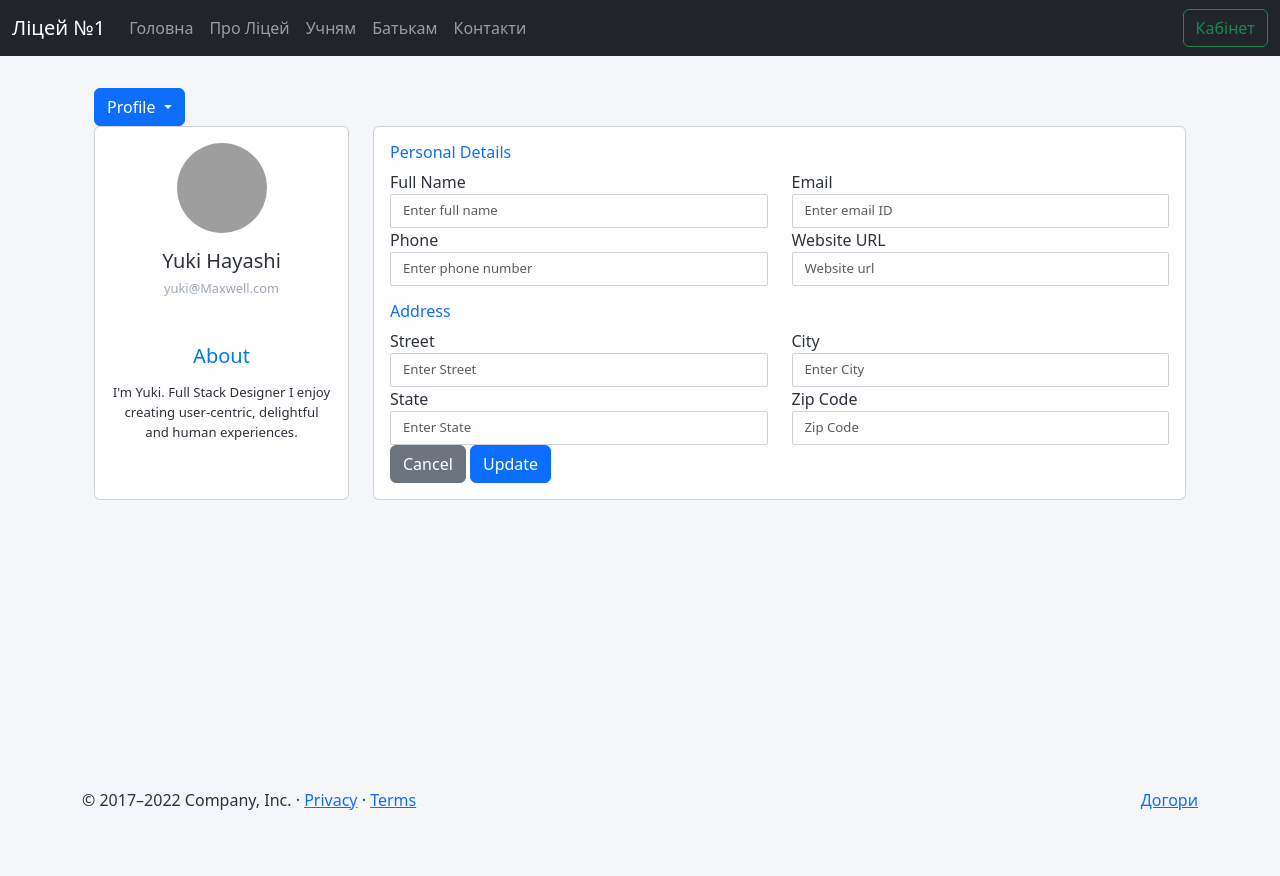
After one commit to Mykhailo-Tr/FinalProject, a Flask app: page /account/edit in a window 1280 px wide. The commit adds this page. Run offline with Flask 3, Linux system fonts and the light colour scheme; the visitor is signed in with stand-in values (Sample User, id 1); some libraries are stand-ins or nearby versions; grey boxes are pictures that could not be loaded.

```diff
--- a/main.py
+++ b/main.py
@@ -1,7 +1,7 @@
-from flask import Flask, redirect, render_template, url_for, request, flash
+from flask import Flask, redirect, render_template, url_for, request, flash, session
 from flask_sqlalchemy import SQLAlchemy
 from flask_login import LoginManager, UserMixin, login_user, logout_user, current_user
-from werkzeug.exceptions import abort
+from werkzeug.exceptions import abort, NotFound
 from SQL_db import DataBase
 from validation import Validator
 
@@ -34,6 +34,7 @@ with app.app_context():
 def loader_user(user_id):
 	return Users.query.get(user_id)
 
+
 @app.route("/home")
 @app.route("/index")
 @app.route("/")
@@ -51,6 +52,26 @@ def contacts():
     return render_template('contact/contact.html', page='contacts', title='Контакти - РОГАТИНСЬКИЙ ЛІЦЕЙ №1')
 
 
+@app.route("/heros")
+def heros():
+    return render_template("main/geroi.html", page='index', title='Герої не вмирають! - РОГАТИНСЬКИЙ ЛІЦЕЙ №1')
+
+
+@app.route("/about/history")
+def history():
+    return render_template('about/history.html', page='about', title='Історія Ліцею - РОГАТИНСЬКИЙ ЛІЦЕЙ №1')
+
+
+@app.route("/about/olympiads")
+def olympiads():
+    return render_template('about/olymp.html', page='about', title='Олімпіади та конкурси - РОГАТИНСЬКИЙ ЛІЦЕЙ №1')
+
+
+@app.route("/about/symbols")
+def symbols():
+    return render_template('about/symbol.html', page='about', title='Символіка Ліцею - РОГАТИНСЬКИЙ ЛІЦЕЙ №1')
+
+
 @app.route("/login", methods=["GET", "POST"])
 def sign_in():
     if request.method == "POST":
@@ -58,7 +79,8 @@ def sign_in():
         username=request.form.get("username")).first()
         if user.password == request.form.get("password"):
             login_user(user)
-            return redirect(url_for("index"))
+            session["username"] = request.form.get("username")
+            return redirect(url_for("account"))
 
     return render_template("auth/sign_in.html")
 
@@ -103,30 +125,22 @@ def logout():
 @app.route("/account")
 def account():
     if current_user.is_authenticated:
-        return render_template("profile/account.html", title="Account home page")
+        user_data = {"username": session["username"]}
+        return render_template("profile/account.html", title="Account home page", user_data=user_data, page="account")
     else:
         flash("You are not logged in!")
         return redirect(url_for("sign_in"))
 
 
-@app.route("/heros")
-def heros():
-    return render_template("main/geroi.html", page='index', title='Герої не вмирають! - РОГАТИНСЬКИЙ ЛІЦЕЙ №1')
+@app.route("/profile/edit")
+@app.route("/account/edit")
+def edit_profile():
+    if current_user.is_authenticated:
+        return render_template("profile/edit.html", title="Edit Profile", page="edit_profile")
+    else:
+        flash("You are not logged in!")
+        return redirect(url_for("sign_in"))
 
-
-@app.route("/about/history")
-def history():
-    return render_template('about/history.html', page='about', title='Історія Ліцею - РОГАТИНСЬКИЙ ЛІЦЕЙ №1')
-
-
-@app.route("/about/olympiads")
-def olympiads():
-    return render_template('about/olymp.html', page='about', title='Олімпіади та конкурси - РОГАТИНСЬКИЙ ЛІЦЕЙ №1')
-
-
-@app.route("/about/symbols")
-def symbols():
-    return render_template('about/symbol.html', page='about', title='Символіка Ліцею - РОГАТИНСЬКИЙ ЛІЦЕЙ №1')
 
 
 
--- /dev/null
+++ b/templates/profile/dropdown.html
@@ -0,0 +1,36 @@
+<script src="https://ajax.googleapis.com/ajax/libs/jquery/3.7.1/jquery.min.js"></script>
+<script src="https://maxcdn.bootstrapcdn.com/bootstrap/3.4.1/js/bootstrap.min.js"></script>
+<div class="dropdown">
+    <button class="btn btn-primary dropdown-toggle" type="button" data-bs-toggle="dropdown" aria-expanded="false">
+            Profile
+    </button>
+    <ul class="dropdown-menu">
+        <li>
+            {% if page=='account' %}
+                <a class="dropdown-item rounded-2 active" href="{{ url_for("account") }}">Account</a>
+            {% else %}
+                <a class="dropdown-item rounded-2" href="{{ url_for("account") }}">Account</a>
+            {% endif %}
+        </li>
+        <li>
+            {% if page=='edit_profile' %}
+                <a class="dropdown-item rounded-2 active" href="{{ url_for("edit_profile") }}">Edit Profile</a>
+            {% else %}
+                <a class="dropdown-item rounded-2" href="{{ url_for("edit_profile") }}">Edit Profile</a>
+            {% endif %}
+        </li>
+        <li>
+            {% if page=='edit_profile' %}
+                <a class="dropdown-item rounded-2 active" href="{{ url_for("edit_profile") }}">Edit Profile</a>
+            {% else %}
+                <a class="dropdown-item rounded-2" href="{{ url_for("edit_profile") }}">Edit Profile</a>
+            {% endif %}
+        </li>
+        <li>
+            <hr class="dropdown-divider">
+        </li>
+        <li>
+            <a href="/logout" class="link-danger  .active dropdown-item rounded-2">Logout</a>
+        </li>
+    </ul>
+</div>
--- /dev/null
+++ b/templates/profile/edit.html
@@ -0,0 +1,162 @@
+{% extends "base.html" %}
+
+{% block content %}
+<style>
+    body {
+        margin: 0;
+        padding-top: 40px;
+        color: #2e323c;
+        background: #f5f6fa;
+        position: relative;
+        height: 100%;
+    }
+    .account-settings .user-profile {
+        margin: 0 0 1rem 0;
+        padding-bottom: 1rem;
+        text-align: center;
+    }
+    .account-settings .user-profile .user-avatar {
+        margin: 0 0 1rem 0;
+    }
+    .account-settings .user-profile .user-avatar img {
+        width: 90px;
+        height: 90px;
+        -webkit-border-radius: 100px;
+        -moz-border-radius: 100px;
+        border-radius: 100px;
+    }
+    .account-settings .user-profile h5.user-name {
+        margin: 0 0 0.5rem 0;
+    }
+    .account-settings .user-profile h6.user-email {
+        margin: 0;
+        font-size: 0.8rem;
+        font-weight: 400;
+        color: #9fa8b9;
+    }
+    .account-settings .about {
+        margin: 2rem 0 0 0;
+        text-align: center;
+    }
+    .account-settings .about h5 {
+        margin: 0 0 15px 0;
+        color: #007ae1;
+    }
+    .account-settings .about p {
+        font-size: 0.825rem;
+    }
+    .form-control {
+        border: 1px solid #cfd1d8;
+        -webkit-border-radius: 2px;
+        -moz-border-radius: 2px;
+        border-radius: 2px;
+        font-size: .825rem;
+        background: #ffffff;
+        color: #2e323c;
+    }
+</style>
+<br><br>
+<div class="container">
+
+    {% include "profile/dropdown.html" %}
+    <div class="row gutters">
+        <div class="col-xl-3 col-lg-3 col-md-12 col-sm-12 col-12">
+        <div class="card h-100">
+            <div class="card-body">
+                <div class="account-settings">
+                    <div class="user-profile">
+                        <div class="user-avatar">
+                            <img src="https://bootdey.com/img/Content/avatar/avatar7.png" alt="Maxwell Admin">
+                        </div>
+                        <h5 class="user-name">Yuki Hayashi</h5>
+                        <h6 class="user-email">yuki@Maxwell.com</h6>
+                    </div>
+                    <div class="about">
+                        <h5>About</h5>
+                        <p>I'm Yuki. Full Stack Designer I enjoy creating user-centric, delightful and human experiences.</p>
+                    </div>
+                </div>
+            </div>
+        </div>
+        </div>
+        <div class="col-xl-9 col-lg-9 col-md-12 col-sm-12 col-12">
+        <div class="card h-100">
+            <div class="card-body">
+                <div class="row gutters">
+                    <div class="col-xl-12 col-lg-12 col-md-12 col-sm-12 col-12">
+                        <h6 class="mb-2 text-primary">Personal Details</h6>
+                    </div>
+                    <div class="col-xl-6 col-lg-6 col-md-6 col-sm-6 col-12">
+                        <div class="form-group">
+                            <label for="fullName">Full Name</label>
+                            <input type="text" class="form-control" id="fullName" placeholder="Enter full name">
+                        </div>
+                    </div>
+                    <div class="col-xl-6 col-lg-6 col-md-6 col-sm-6 col-12">
+                        <div class="form-group">
+                            <label for="eMail">Email</label>
+                            <input type="email" class="form-control" id="eMail" placeholder="Enter email ID">
+                        </div>
+                    </div>
+                    <div class="col-xl-6 col-lg-6 col-md-6 col-sm-6 col-12">
+                        <div class="form-group">
+                            <label for="phone">Phone</label>
+                            <input type="text" class="form-control" id="phone" placeholder="Enter phone number">
+                        </div>
+                    </div>
+                    <div class="col-xl-6 col-lg-6 col-md-6 col-sm-6 col-12">
+                        <div class="form-group">
+                            <label for="website">Website URL</label>
+                            <input type="url" class="form-control" id="website" placeholder="Website url">
+                        </div>
+                    </div>
+                </div>
+                <div class="row gutters">
+                    <div class="col-xl-12 col-lg-12 col-md-12 col-sm-12 col-12">
+                        <h6 class="mt-3 mb-2 text-primary">Address</h6>
+                    </div>
+                    <div class="col-xl-6 col-lg-6 col-md-6 col-sm-6 col-12">
+                        <div class="form-group">
+                            <label for="Street">Street</label>
+                            <input type="name" class="form-control" id="Street" placeholder="Enter Street">
+                        </div>
+                    </div>
+                    <div class="col-xl-6 col-lg-6 col-md-6 col-sm-6 col-12">
+                        <div class="form-group">
+                            <label for="ciTy">City</label>
+                            <input type="name" class="form-control" id="ciTy" placeholder="Enter City">
+                        </div>
+                    </div>
+                    <div class="col-xl-6 col-lg-6 col-md-6 col-sm-6 col-12">
+                        <div class="form-group">
+                            <label for="sTate">State</label>
+                            <input type="text" class="form-control" id="sTate" placeholder="Enter State">
+                        </div>
+                    </div>
+                    <div class="col-xl-6 col-lg-6 col-md-6 col-sm-6 col-12">
+                        <div class="form-group">
+                            <label for="zIp">Zip Code</label>
+                            <input type="text" class="form-control" id="zIp" placeholder="Zip Code">
+                        </div>
+                    </div>
+                </div>
+                <div class="row gutters">
+                    <div class="col-xl-12 col-lg-12 col-md-12 col-sm-12 col-12">
+                        <div class="text-right">
+                            <button type="button" id="submit" name="submit" class="btn btn-secondary">Cancel</button>
+                            <button type="button" id="submit" name="submit" class="btn btn-primary">Update</button>
+                        </div>
+                    </div>
+                </div>
+            </div>
+        </div>
+        </div>
+        </div>
+
+
+</div>
+
+
+<br><br><br><br><br><br>
+<br><br><br><br><br><br>
+{% endblock content %}
```
Also changed, not shown: templates/profile/account.html (+14 -2 lines).
